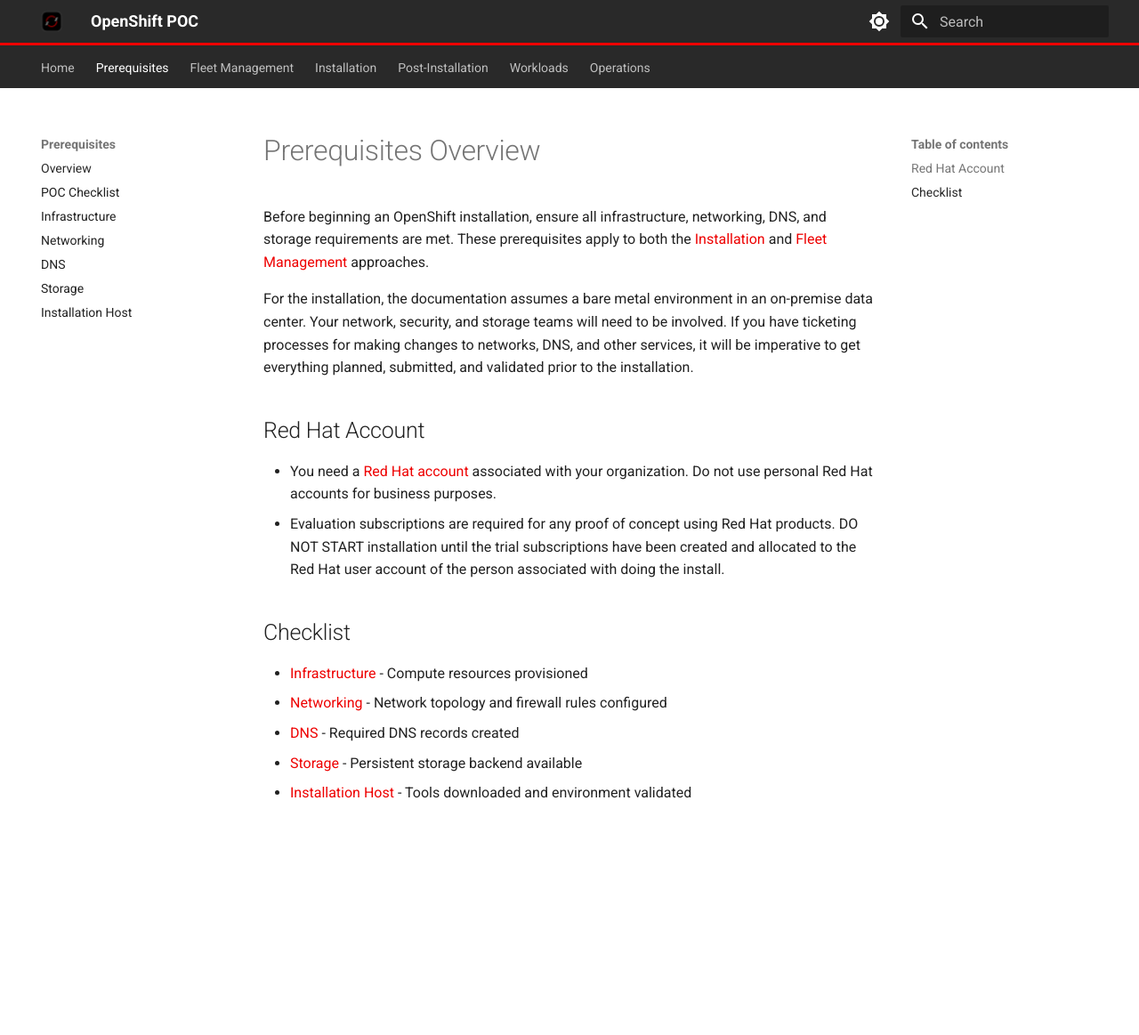
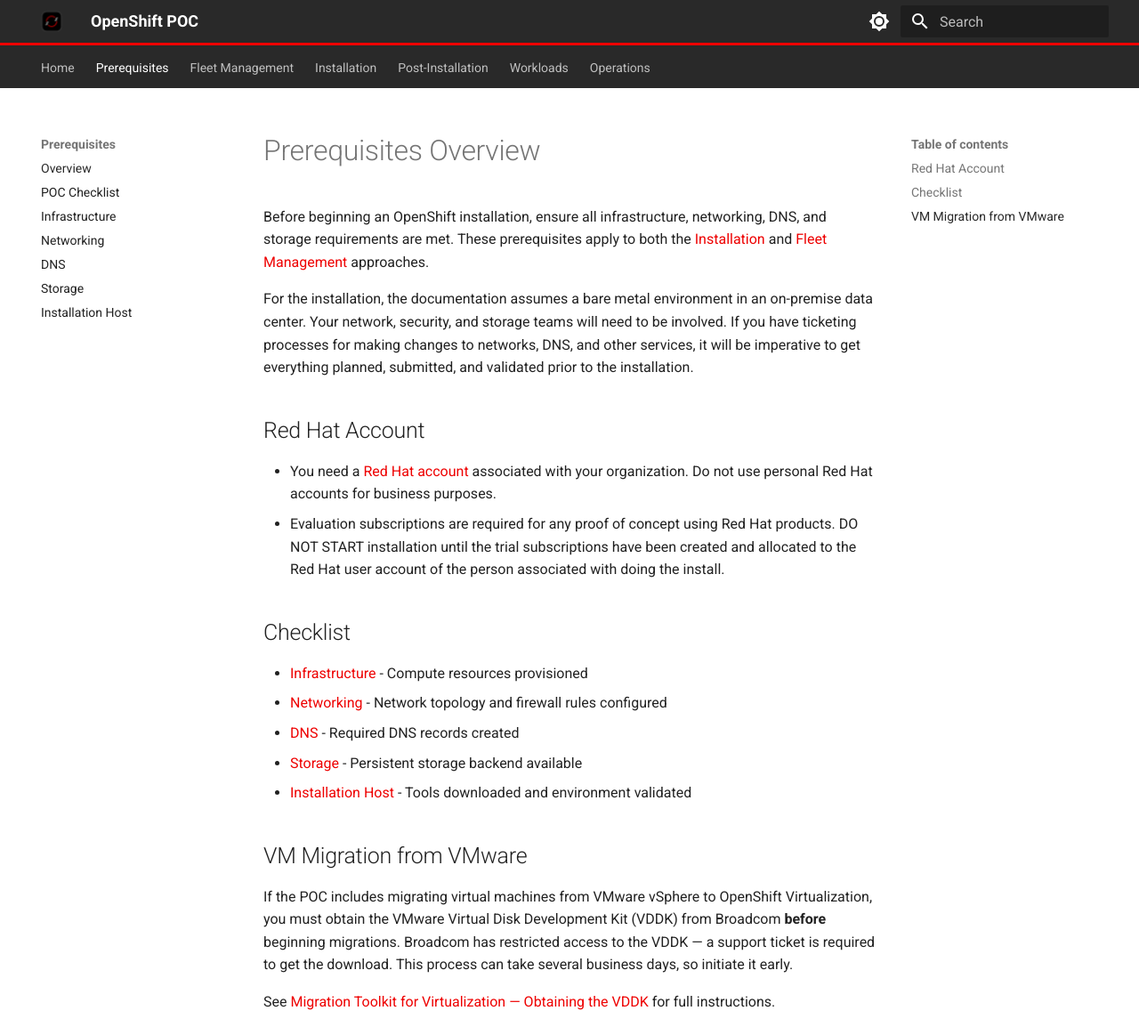
Before and after one commit to openshift-ssa/openshift-poc, an MkDocs documentation site: the page built from docs/prerequisites/index.md, in a window 1280 px wide and 1163 px high. Shown: the whole window at 89% size. Built offline with MkDocs 1.6.1 and Material for MkDocs 9.7.7, drawn with Linux system fonts in a browser that asks for light colours; plug-ins that fetch from the network failed and are left out.

Commit message:
add VDDK access instructions for Broadcom restriction
Broadcom has restricted access to the VMware Virtual Disk Development
Kit (VDDK). Added instructions to open a support ticket with Broadcom
to obtain access before attempting VM migrations.

Updated:
- prerequisites/index.md: added VM migration section with early warning
- post-installation/virtualization.md: added note linking to VDDK steps
- post-installation/mtv.md: added "Obtaining the VDDK" section in
  prerequisites, updated download section to reference Broadcom process

Co-authored-by: Cursor <cursoragent@cursor.com>

```diff
--- a/docs/prerequisites/index.md
+++ b/docs/prerequisites/index.md
@@ -16,3 +16,9 @@ For the installation, the documentation assumes a bare metal environment in an o
 - [DNS](dns.md) - Required DNS records created
 - [Storage](storage.md) - Persistent storage backend available
 - [Installation Host](installation-host.md) - Tools downloaded and environment validated
+
+## VM Migration from VMware
+
+If the POC includes migrating virtual machines from VMware vSphere to OpenShift Virtualization, you must obtain the VMware Virtual Disk Development Kit (VDDK) from Broadcom **before** beginning migrations. Broadcom has restricted access to the VDDK — a support ticket is required to get the download. This process can take several business days, so initiate it early.
+
+See [Migration Toolkit for Virtualization — Obtaining the VDDK](../post-installation/mtv.md#obtaining-the-vddk) for full instructions.
```
Also changed, not shown: docs/post-installation/mtv.md (+21 -3 lines), docs/post-installation/virtualization.md (+3 -0 lines).
